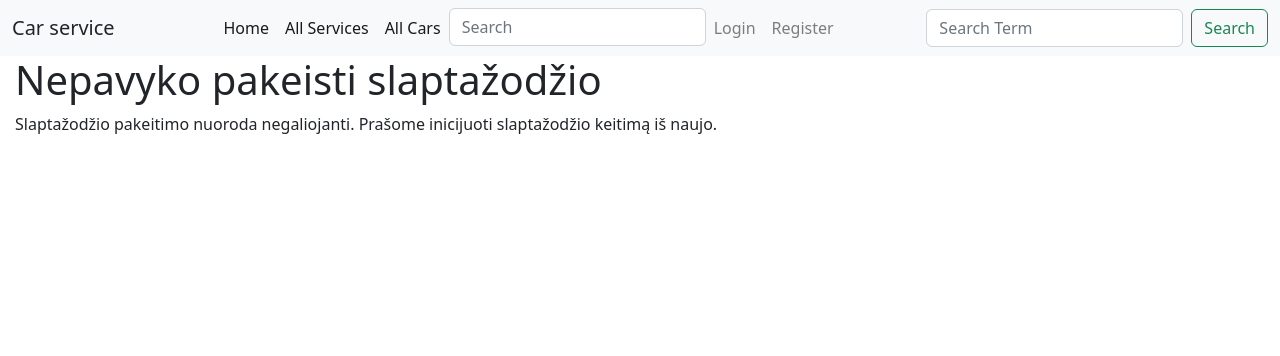
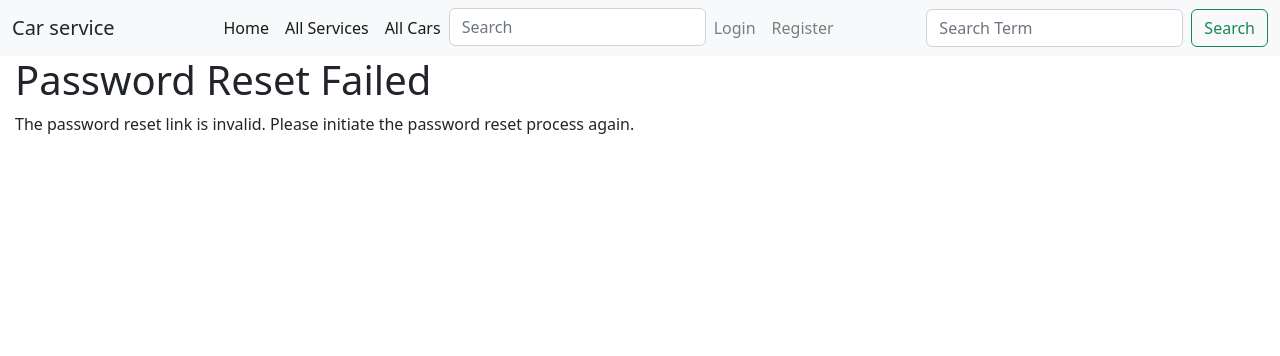
Before and after one commit to ckuly/personal-car-service, a Django app: page /accounts/reset/1/1/ in a window 1280 px wide. Shown: the top 356 px of the page. Run offline with Django 5.2, Linux system fonts and the light colour scheme; some libraries are stand-ins or nearby versions.

Commit message:
Changes to html's

```diff
--- a/car_service/templates/base.html
+++ b/car_service/templates/base.html
@@ -38,7 +38,7 @@
             <li class="nav-item">
                 <form method="post" action="{% url 'logout' %}">
                     {% csrf_token %}
-                    <button type="submit">Atsijungti</button>
+                    <button type="submit">Log-out</button>
                 </form>
             </li>
             {% else %}
--- a/car_service/templates/registration/logged_out.html
+++ b/car_service/templates/registration/logged_out.html
@@ -1,6 +1,6 @@
 {% extends "base.html" %}
 
 {% block content %}
-  <p>Sėkmingai atsijungėte!</p>
-  <a href="{% url 'login'%}">Prisijungti iš naujo.</a>
+  <p>Succesful log-out!</p>
+  <a href="{% url 'login'%}">Login again.</a>
 {% endblock %}
--- a/car_service/templates/registration/password_reset_complete.html
+++ b/car_service/templates/registration/password_reset_complete.html
@@ -1,6 +1,6 @@
 {% extends "base.html" %}
 
 {% block content %}
-  <h1>Slaptažodis pakeistas!</h1>
-  <p><a href="{% url 'login' %}">prisijungti iš naujo</a></p>
+  <h1>Password Changed!</h1>
+  <p><a href="{% url 'login' %}">Log in again</a></p>
 {% endblock %}
--- a/car_service/templates/registration/password_reset_confirm.html
+++ b/car_service/templates/registration/password_reset_confirm.html
@@ -2,28 +2,28 @@
 
 {% block content %}
     {% if validlink %}
-        <p>Įveskite naują slaptažodį ir pakartokite.</p>
+        <p>Enter your new password and confirm it.</p>
         <form action="" method="post">
         {% csrf_token %}
             <table>
                 <tr>
                     <td>{{ form.new_password1.errors }}
-                        <label for="id_new_password1">Naujas slaptažodis:</label></td>
+                        <label for="id_new_password1">New Password:</label></td>
                     <td>{{ form.new_password1 }}</td>
                 </tr>
                 <tr>
                     <td>{{ form.new_password2.errors }}
-                        <label for="id_new_password2">Patvirtinkite:</label></td>
+                        <label for="id_new_password2">Confirm Password:</label></td>
                     <td>{{ form.new_password2 }}</td>
                 </tr>
                 <tr>
                     <td></td>
-                    <td><input type="submit" value="Pakeisti slaptažodį" /></td>
+                    <td><input type="submit" value="Change Password" /></td>
                 </tr>
             </table>
         </form>
     {% else %}
-        <h1>Nepavyko pakeisti slaptažodžio</h1>
-        <p>Slaptažodžio pakeitimo nuoroda negaliojanti. Prašome inicijuoti slaptažodžio keitimą iš naujo.</p>
+        <h1>Password Reset Failed</h1>
+        <p>The password reset link is invalid. Please initiate the password reset process again.</p>
     {% endif %}
 {% endblock %}
--- a/car_service/templates/registration/password_reset_done.html
+++ b/car_service/templates/registration/password_reset_done.html
@@ -1,5 +1,5 @@
 {% extends "base.html" %}
 
 {% block content %}
-  <p>Slaptažodžio pakeitimo nuorodą išsiuntėme jums el.paštu!</p>
+  <p>A password reset link has been sent to your email!</p>
 {% endblock %}
--- a/car_service/templates/registration/password_reset_email.html
+++ b/car_service/templates/registration/password_reset_email.html
@@ -1,2 +1,2 @@
-Kažkas mums atsiuntė užklausą slaptažodio keitimui. Jeigu tai buvote Jūs, sekite nuoroda žemiau:
-{{ protocol}}://{{ domain }}{% url 'password_reset_confirm' uidb64=uid token=token %}
+Someone has sent us a request to reset the password. If this was you, follow the link below:
+{{ protocol }}://{{ domain }}{% url 'password_reset_confirm' uidb64=uid token=token %}
--- a/car_service/templates/registration/password_reset_form.html
+++ b/car_service/templates/registration/password_reset_form.html
@@ -7,6 +7,6 @@
     {{ form.email.errors }}
   {% endif %}
       <p>{{ form.email }}</p>
-    <input type="submit" class="btn btn-default btn-lg" value="Reset password">
+    <input type="submit" class="btn btn-default btn-lg" value="Reset Password">
   </form>
 {% endblock %}
```
Also changed, not shown: car_service/templates/registration/login.html (+6 -6 lines), db.sqlite3.
